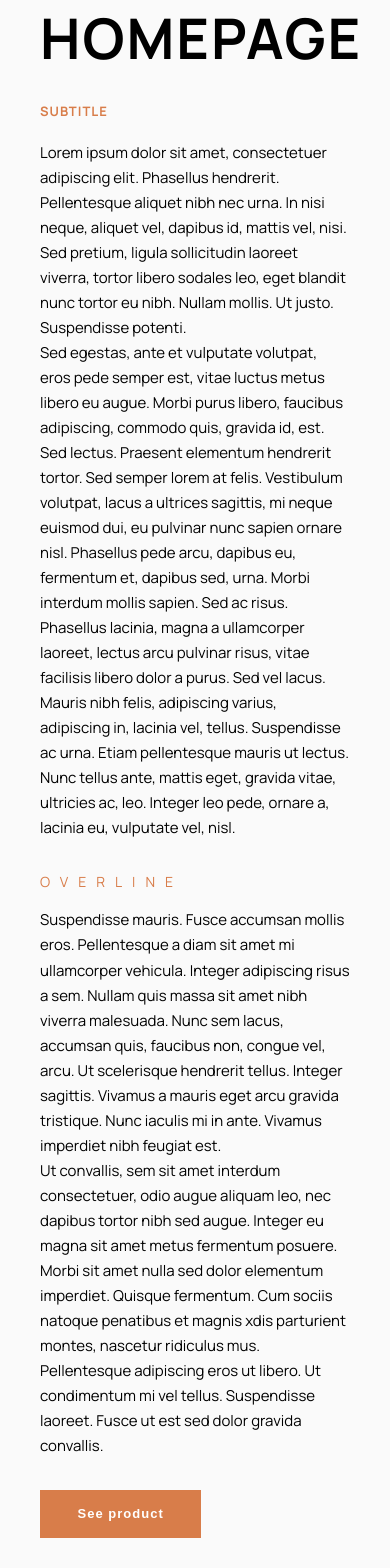
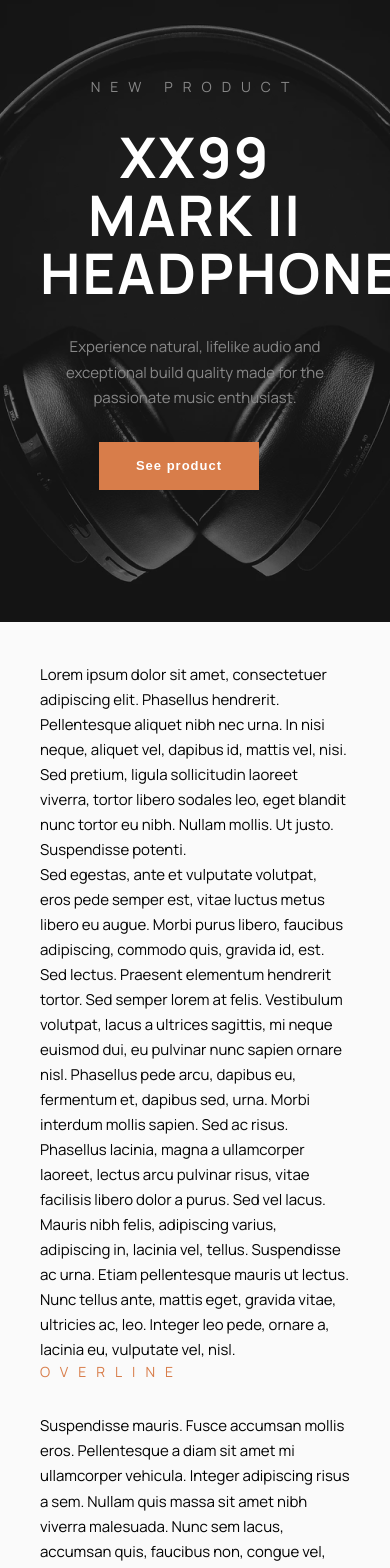
Before and after one commit to KatarzynaWolowska/08-ecommerce-nextjs, a Next.js app: page / in a window 390 px wide. Shown: the part 120-1688 px from the top of the page. Built offline with nearby package versions, Linux system fonts and the light colour scheme.

Commit message:
ADD: TopBanner, breakpoints; FIX: button

```diff
--- a/app/page.js
+++ b/app/page.js
@@ -1,59 +1,62 @@
+import TopBanner from '@/components/Banners/TopBanner'
 import Button from '@/components/Button/Button'
 import Wrapper from '@/components/Wrapper/Wrapper'
 
 const Home = () => {
     return (
+        <>
+            <TopBanner />
             <Wrapper>
-            <h1>Homepage</h1>
-            <p className='subtitle'>subtitle</p>
                 <p>
                     Lorem ipsum dolor sit amet, consectetuer adipiscing elit.
-                Phasellus hendrerit. Pellentesque aliquet nibh nec urna. In nisi
-                neque, aliquet vel, dapibus id, mattis vel, nisi. Sed pretium,
-                ligula sollicitudin laoreet viverra, tortor libero sodales leo,
-                eget blandit nunc tortor eu nibh. Nullam mollis. Ut justo.
-                Suspendisse potenti.
+                    Phasellus hendrerit. Pellentesque aliquet nibh nec urna. In
+                    nisi neque, aliquet vel, dapibus id, mattis vel, nisi. Sed
+                    pretium, ligula sollicitudin laoreet viverra, tortor libero
+                    sodales leo, eget blandit nunc tortor eu nibh. Nullam
+                    mollis. Ut justo. Suspendisse potenti.
                 </p>
                 <p>
-                Sed egestas, ante et vulputate volutpat, eros pede semper est,
-                vitae luctus metus libero eu augue. Morbi purus libero, faucibus
-                adipiscing, commodo quis, gravida id, est. Sed lectus. Praesent
-                elementum hendrerit tortor. Sed semper lorem at felis.
-                Vestibulum volutpat, lacus a ultrices sagittis, mi neque euismod
-                dui, eu pulvinar nunc sapien ornare nisl. Phasellus pede arcu,
-                dapibus eu, fermentum et, dapibus sed, urna. Morbi interdum
-                mollis sapien. Sed ac risus. Phasellus lacinia, magna a
-                ullamcorper laoreet, lectus arcu pulvinar risus, vitae facilisis
-                libero dolor a purus. Sed vel lacus. Mauris nibh felis,
-                adipiscing varius, adipiscing in, lacinia vel, tellus.
-                Suspendisse ac urna. Etiam pellentesque mauris ut lectus. Nunc
-                tellus ante, mattis eget, gravida vitae, ultricies ac, leo.
-                Integer leo pede, ornare a, lacinia eu, vulputate vel, nisl.
+                    Sed egestas, ante et vulputate volutpat, eros pede semper
+                    est, vitae luctus metus libero eu augue. Morbi purus libero,
+                    faucibus adipiscing, commodo quis, gravida id, est. Sed
+                    lectus. Praesent elementum hendrerit tortor. Sed semper
+                    lorem at felis. Vestibulum volutpat, lacus a ultrices
+                    sagittis, mi neque euismod dui, eu pulvinar nunc sapien
+                    ornare nisl. Phasellus pede arcu, dapibus eu, fermentum et,
+                    dapibus sed, urna. Morbi interdum mollis sapien. Sed ac
+                    risus. Phasellus lacinia, magna a ullamcorper laoreet,
+                    lectus arcu pulvinar risus, vitae facilisis libero dolor a
+                    purus. Sed vel lacus. Mauris nibh felis, adipiscing varius,
+                    adipiscing in, lacinia vel, tellus. Suspendisse ac urna.
+                    Etiam pellentesque mauris ut lectus. Nunc tellus ante,
+                    mattis eget, gravida vitae, ultricies ac, leo. Integer leo
+                    pede, ornare a, lacinia eu, vulputate vel, nisl.
                 </p>
                 <p className='overline'>overline</p>
                 <p>
-                Suspendisse mauris. Fusce accumsan mollis eros. Pellentesque a
-                diam sit amet mi ullamcorper vehicula. Integer adipiscing risus
-                a sem. Nullam quis massa sit amet nibh viverra malesuada. Nunc
-                sem lacus, accumsan quis, faucibus non, congue vel, arcu. Ut
-                scelerisque hendrerit tellus. Integer sagittis. Vivamus a mauris
-                eget arcu gravida tristique. Nunc iaculis mi in ante. Vivamus
-                imperdiet nibh feugiat est.
+                    Suspendisse mauris. Fusce accumsan mollis eros. Pellentesque
+                    a diam sit amet mi ullamcorper vehicula. Integer adipiscing
+                    risus a sem. Nullam quis massa sit amet nibh viverra
+                    malesuada. Nunc sem lacus, accumsan quis, faucibus non,
+                    congue vel, arcu. Ut scelerisque hendrerit tellus. Integer
+                    sagittis. Vivamus a mauris eget arcu gravida tristique. Nunc
+                    iaculis mi in ante. Vivamus imperdiet nibh feugiat est.
                 </p>
                 <p>
                     Ut convallis, sem sit amet interdum consectetuer, odio augue
-                aliquam leo, nec dapibus tortor nibh sed augue. Integer eu magna
-                sit amet metus fermentum posuere. Morbi sit amet nulla sed dolor
-                elementum imperdiet. Quisque fermentum. Cum sociis natoque
-                penatibus et magnis xdis parturient montes, nascetur ridiculus
-                mus. Pellentesque adipiscing eros ut libero. Ut condimentum mi
-                vel tellus. Suspendisse laoreet. Fusce ut est sed dolor gravida
-                convallis.
+                    aliquam leo, nec dapibus tortor nibh sed augue. Integer eu
+                    magna sit amet metus fermentum posuere. Morbi sit amet nulla
+                    sed dolor elementum imperdiet. Quisque fermentum. Cum sociis
+                    natoque penatibus et magnis xdis parturient montes, nascetur
+                    ridiculus mus. Pellentesque adipiscing eros ut libero. Ut
+                    condimentum mi vel tellus. Suspendisse laoreet. Fusce ut est
+                    sed dolor gravida convallis.
                 </p>
                 <Button variant='contained'>See product</Button>
                 <Button variant='outlined'>Button</Button>
                 <Button variant='text'>Button</Button>
             </Wrapper>
+        </>
     )
 }
 
--- /dev/null
+++ b/components/Banners/TopBanner.jsx
@@ -0,0 +1,23 @@
+import Button from '../Button/Button'
+import Wrapper from '../Wrapper/Wrapper'
+import styles from './TopBanner.module.scss'
+
+const TopBanner = () => {
+    return (
+        <section className={styles.topBanner}>
+            <Wrapper>
+                <div className={styles.column}>
+                    <p className='overline'>New product</p>
+                    <h1> XX99 Mark II Headphones</h1>
+                    <p>
+                        Experience natural, lifelike audio and exceptional build
+                        quality made for the passionate music enthusiast.
+                    </p>
+                    <Button>See product</Button>
+                </div>
+            </Wrapper>
+        </section>
+    )
+}
+
+export default TopBanner
--- /dev/null
+++ b/components/Banners/TopBanner.module.scss
@@ -0,0 +1,29 @@
+@import 'breakpoints';
+@import 'colors.module';
+
+.topBanner {
+    display: flex;
+    text-align: center;
+    color: $white;
+    height: 645px;
+    margin-bottom: 40px;
+    background: #141414 url('../../public/background-mobile.png') no-repeat
+        bottom center;
+
+    .overline,
+    p {
+        color: $gray;
+    }
+}
+
+@media (min-width: $breakpoint-desktop) {
+    .topBanner {
+        text-align: left;
+        background-image: url('../../public/background.png');
+        height: 633px;
+
+        .column {
+            width: 40%;
+        }
+    }
+}
--- a/components/Button/Button.jsx
+++ b/components/Button/Button.jsx
@@ -1,6 +1,6 @@
 import styles from './Button.module.scss'
 
-const Button = ({ children, variant, onClick, ...props }) => {
+const Button = ({ children, variant = 'contained', onClick, ...props }) => {
     return (
         <button className={styles[variant]} onClick={onClick} {...props}>
             {children}
--- a/components/Button/Button.module.scss
+++ b/components/Button/Button.module.scss
@@ -1,9 +1,11 @@
 @import '../../styles/colors.module.scss';
 
 @mixin reset-button {
-    padding: 1.1rem 2.35rem;
+    padding: 1.1rem 2.3rem;
     margin: 2rem;
     margin-left: 0;
+    min-width: 160px;
+    height: 48px;
 }
 
 .contained {
--- /dev/null
+++ b/styles/breakpoints.scss
@@ -0,0 +1,3 @@
+$breakpoint-mobile: 375px;
+$breakpoint-tablet: 768px;
+$breakpoint-desktop: 1100px;
--- a/styles/colors.module.scss
+++ b/styles/colors.module.scss
@@ -5,6 +5,7 @@ $bg-secondary: #f1f1f1;
 $bg-dark: #101010;
 $black: #000;
 $white: #fff;
+$gray: #888;
 
 :export {
     primaryColor: $orange-dark;
--- a/styles/fonts.scss
+++ b/styles/fonts.scss
@@ -61,7 +61,7 @@ h6,
 .overline,
 .subtitle {
     text-transform: uppercase;
-    margin: 2rem 0 1rem;
+    padding: 0 0 2rem;
 }
 
 h1,
```
Also changed, not shown: public/background-mobile.png (added), public/background.png (added). Lines whose indentation alone changed are shown as unchanged.
